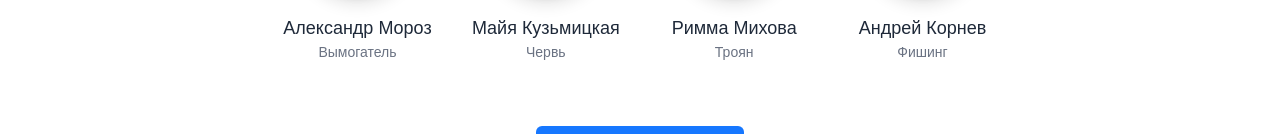
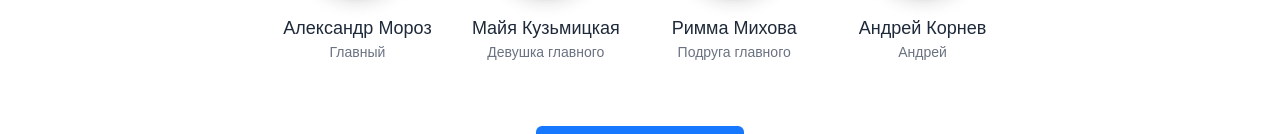
Before and after one commit to Koyd1/tsi-indiv, a Next.js app: page /about in a window 1280 px wide. Shown: the part 1003-1137 px from the top of the page. Built offline with nearby package versions, Linux system fonts and the light colour scheme.

Commit message:
Главный

```diff
--- a/src/components/Team.jsx
+++ b/src/components/Team.jsx
@@ -2,22 +2,22 @@ export default function Team() {
   const team = [
     {
       name: 'Александр Мороз',
-      role: 'Вымогатель',
+      role: 'Главный',
       image: '/team/sasha.jpg',
     },
     {
       name: 'Майя Кузьмицкая',
-      role: 'Червь',
+      role: 'Девушка главного',
       image: '/team/maia.jpg',
     },
     {
       name: 'Римма Михова',
-      role: 'Троян',
+      role: 'Подруга главного',
       image: '/team/rima.jpg',
     },
     {
       name: 'Андрей Корнев',
-      role: 'Фишинг',
+      role: 'Андрей',
       image: '/team/andrei.jpg',
     },
   ];
```
